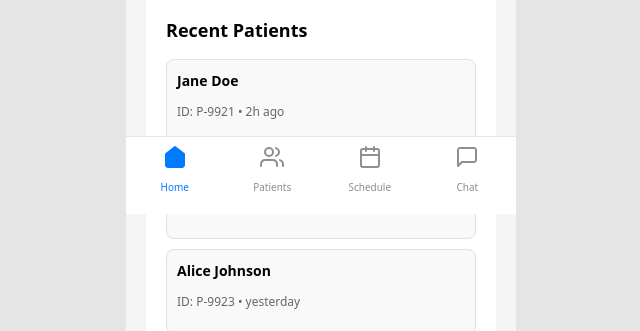
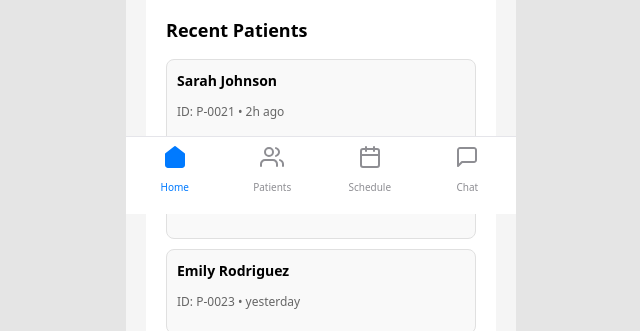
Before and after one commit to kateyang1998/novalab-oscar-mobile-pro, a React (Vite) app: page /home in a window 1280 px wide. Shown: the part 586-917 px from the top of the page, without its empty margins (319-959 px from the left). Built offline with nearby package versions, Linux system fonts and the light colour scheme.

Commit message:
add: clickable patients detail function for the recent patients gird

```diff
--- a/src/screens/HomeScreen.jsx
+++ b/src/screens/HomeScreen.jsx
@@ -3,11 +3,11 @@ import { useNavigate } from "react-router-dom";
 const HomeScreen = () => {
   const navigate = useNavigate();
 
-  // Placeholder for recent patients data
+  // Placeholder for recent patients data - using mockup data from patients screen
   const recentPatients = [
-    { id: "P-9921", name: "Jane Doe", time: "2h ago" },
-    { id: "P-9922", name: "John Smith", time: "yesterday" },
-    { id: "P-9923", name: "Alice Johnson", time: "yesterday" },
+    { id: "P-0021", name: "Sarah Johnson", time: "2h ago" },
+    { id: "P-0022", name: "Michael Chen", time: "yesterday" },
+    { id: "P-0023", name: "Emily Rodriguez", time: "yesterday" },
   ];
 
   // Appointment type color mapping
@@ -27,9 +27,9 @@ const HomeScreen = () => {
     };
   };
 
-  // Placeholder for linking to patient summary pages
+  // Function to navigate to patient summary page
   const handlePatientClick = (patientId) => {
-    console.log(`Redirect to patient summary page for patient ID: ${patientId}`);
+    navigate(`/patient/${patientId}/summary`);
   };
 
   return (
```
